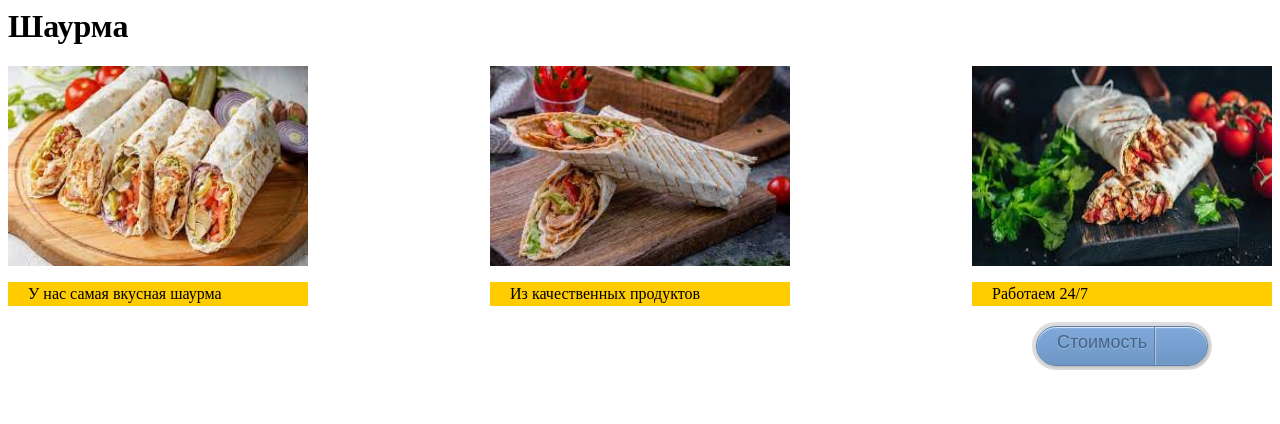
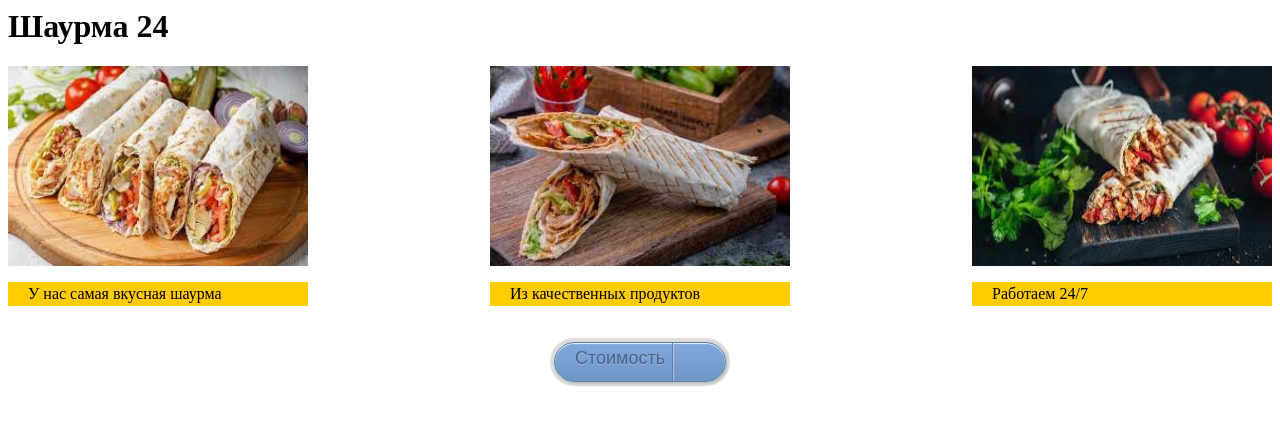
Before and after one commit to Zena14/Shaurma24, a plain HTML site: page index.html in a window 1280 px wide. Drawn offline with Linux system fonts and the light colour scheme.

Commit message:
Update index.html

```diff
--- a/index.html
+++ b/index.html
@@ -1,11 +1,11 @@
 <html>
     <head>
-        <title>Шаурма </title>
+        <title>Шаурма 24</title>
         <link rel="stylesheet" href="style.css">
     </head>
     <body>
         <div id="header">
-            <h1>Шаурма </h1>
+            <h1>Шаурма 24</h1>
         </div>
         <div id="content">
             <div id="block">
@@ -19,12 +19,12 @@
             <div id="block">
                 <img src="Шаурма3.jpg" id="pic">
                 <p>Работаем 24/7</p>
-                <a href="#" class="a-btn-3">
+            </div>
+        </div>
+                        <a href="#" class="a-btn-3">
                     <span class="a-btn-3-text">Стоимость</span>
                     <span class="a-btn-3-slide-text">2$</span>
                     <span class="a-btn-3-icon-right"><span></span></span>
                     </a>
-            </div>
-        </div>
     </body>
 </html>
```
